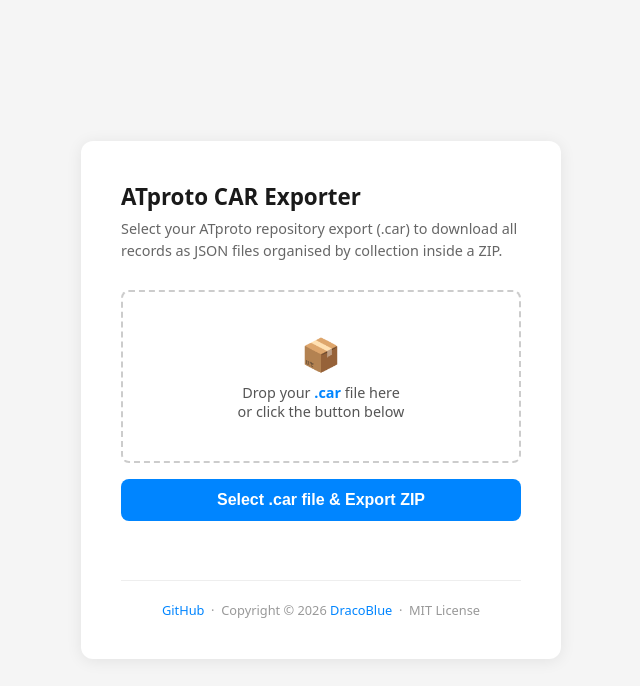
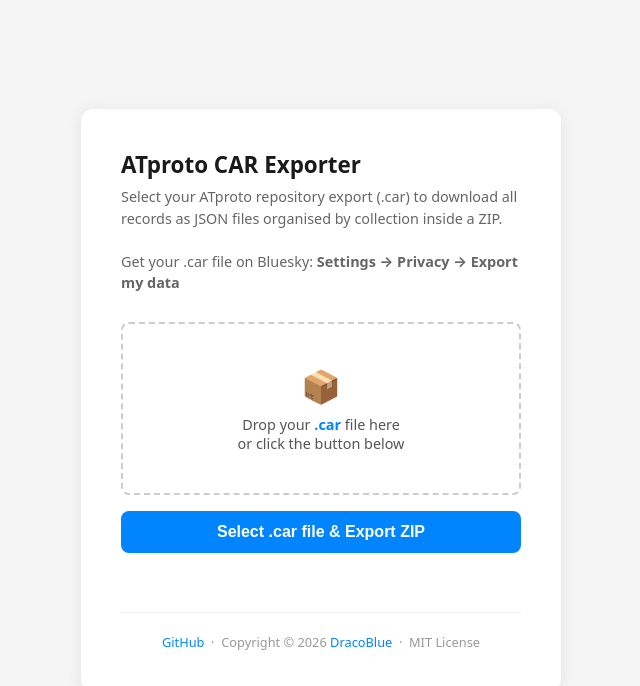
Before and after one commit to DracoBlue/atproto-car-exporter, a website: page index.html in a window 1280 px wide. Shown: the whole page, without its empty margins (319-959 px from the left). Drawn offline with Linux system fonts and the light colour scheme.

Commit message:
feat: add Bluesky export hint to UI

```diff
--- a/index.html
+++ b/index.html
@@ -112,7 +112,8 @@
     <h1>ATproto CAR Exporter</h1>
     <p class="subtitle">
       Select your ATproto repository export (.car) to download all records
-      as JSON files organised by collection inside a ZIP.
+      as JSON files organised by collection inside a ZIP.<br><br>
+      Get your .car file on Bluesky: <strong>Settings → Privacy → Export my data</strong>
     </p>
 
     <div id="dropzone">
```
Also changed, not shown: src/template.html (+2 -1 lines).
